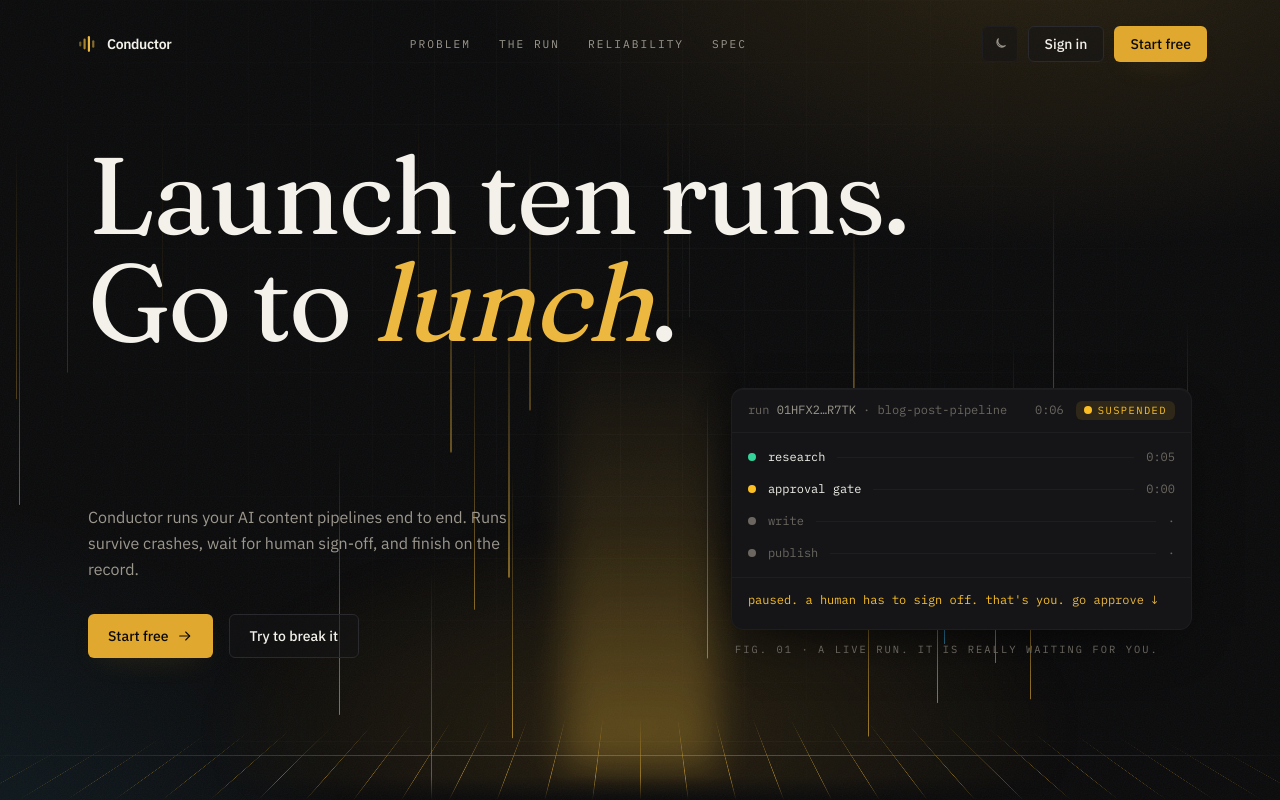
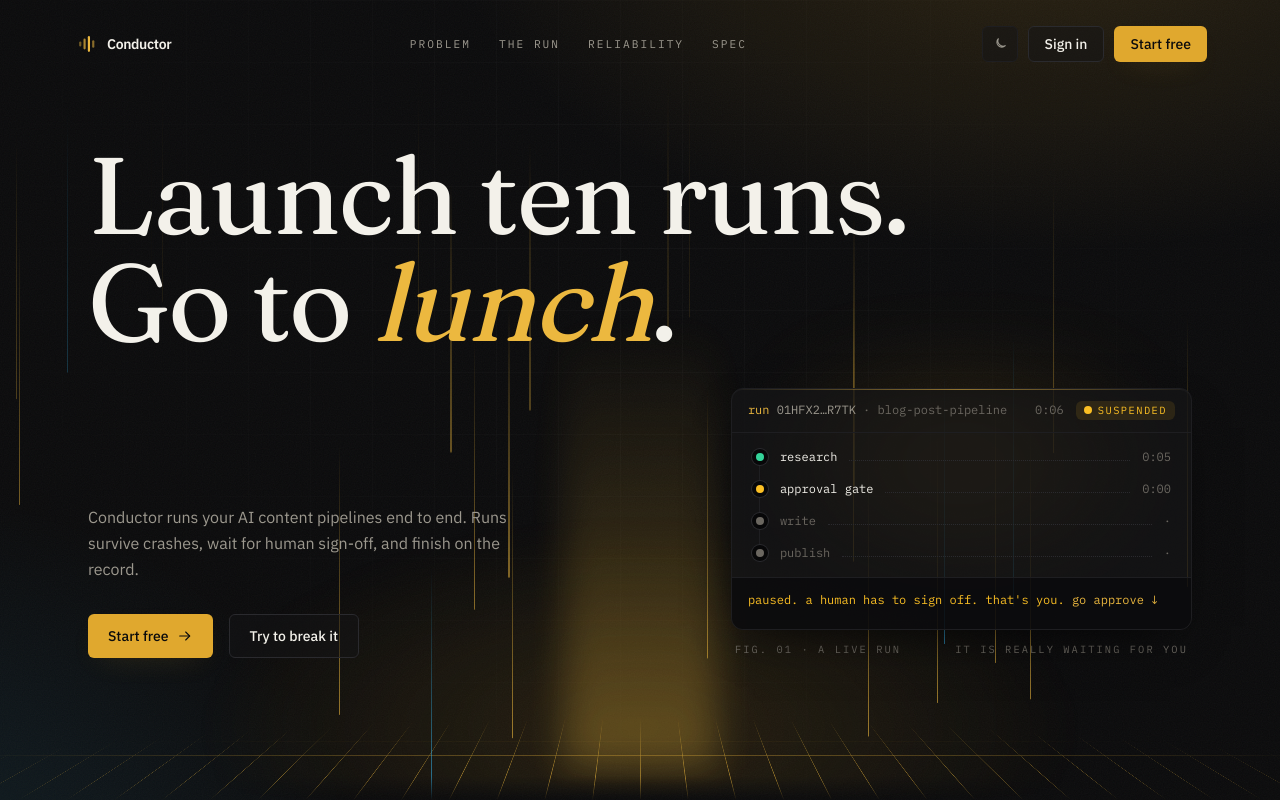
Before and after one commit to avinash-1707/Conductor, a Next.js app in the folder apps/web/: page / in a window 1280 px wide. Shown: the top 800 px of the page. Built offline with nearby package versions, Linux system fonts and the light colour scheme.

Commit message:
feat: glass-console styling for hero run ledger
Translucent blurred panel with accent top hairline and halo so it
sits inside the hero glow, ringed status dots over a miniature
timeline rail, dotted print-style leaders, inset live line, split
fig caption.

```diff
--- a/apps/web/components/landing/run-ledger.tsx
+++ b/apps/web/components/landing/run-ledger.tsx
@@ -41,8 +41,10 @@
 
 /**
  * The hero artifact: a live ledger of the page's demo run. It starts on its
- * own, suspends at the approval gate, and waits for the visitor — the rest
- * of the page is the same run, told in full.
+ * own, suspends at the approval gate, and waits for the visitor; the rest
+ * of the page is the same run, told in full. Styled as a glass console over
+ * the hero's glow: blurred translucent surface, accent top hairline, and a
+ * miniature timeline rail through the step dots.
  */
 export function RunLedger() {
   const run = useDemoRun();
@@ -64,17 +66,29 @@
   );
 
   const totalMs =
-    run.startedAt === null
-      ? 0
-      : (run.finishedAt ?? now) - run.startedAt;
+    run.startedAt === null ? 0 : (run.finishedAt ?? now) - run.startedAt;
 
   return (
-    <figure className="w-full">
-      <div className="rounded-xl border border-line-soft bg-surface shadow-[var(--shadow-card)]">
+    <figure className="relative w-full">
+      {/* Halo so the panel sits inside the hero's glow instead of on it. */}
+      <div
+        aria-hidden
+        className="absolute -inset-8 rounded-[2.5rem] bg-[radial-gradient(58%_58%_at_50%_32%,var(--glow-accent),transparent_72%)] blur-2xl"
+      />
+
+      <div className="relative overflow-hidden rounded-xl border border-line-soft bg-[color-mix(in_oklab,var(--bg-surface)_78%,transparent)] shadow-[var(--shadow-card)] backdrop-blur-md">
+        {/* Accent hairline along the top edge. */}
+        <div
+          aria-hidden
+          className="absolute inset-x-0 top-0 h-px bg-[linear-gradient(90deg,transparent,color-mix(in_oklab,var(--accent-primary)_55%,transparent),transparent)]"
+        />
+
         {/* Header */}
         <div className="flex items-center justify-between gap-3 border-b border-line-soft px-4 py-3">
           <span className="truncate font-mono text-xs text-faint">
-            run <span className="text-muted">01HFX2…R7TK</span> · blog-post-pipeline
+            <span className="text-accent">run</span>{" "}
+            <span className="text-muted">01HFX2…R7TK</span> ·
+            blog-post-pipeline
           </span>
           <div className="flex shrink-0 items-center gap-3">
             <span className="font-mono text-xs tabular-nums text-faint">
@@ -87,22 +101,26 @@
           </div>
         </div>
 
-        {/* Step rows */}
-        <ul className="px-2 py-2">
+        {/* Step rows over a miniature timeline rail. */}
+        <ul className="relative px-3 py-2">
+          <span
+            aria-hidden
+            className="absolute bottom-7 top-7 left-[1.69rem] w-px bg-line-soft"
+          />
           {STEPS.map((step) => {
             const status = stepStatus(phase, step.key);
             const [start, end] = ends[step.key];
             const duration =
-              start === null
-                ? "·"
-                : formatElapsed((end ?? now) - start);
+              start === null ? "·" : formatElapsed((end ?? now) - start);
             return (
               <li
                 key={`${step.key}-${status}`}
-                className="status-flash flex items-center gap-3 rounded-md px-2 py-2"
+                className="status-flash relative flex items-center gap-3 rounded-md px-2 py-2"
                 style={{ "--flash": FLASH[status] } as CSSProperties}
               >
-                <StatusDot status={status} pulse={status === "running"} />
+                <span className="relative z-10 grid h-4 w-4 shrink-0 place-items-center rounded-full bg-inset ring-1 ring-[color:var(--border-default)]">
+                  <StatusDot status={status} pulse={status === "running"} />
+                </span>
                 <span
                   className={`font-mono text-xs ${
                     status === "pending" ? "text-faint" : "text-ink"
@@ -110,7 +128,10 @@
                 >
                   {step.label}
                 </span>
-                <span aria-hidden className="h-px flex-1 bg-line-soft" />
+                <span
+                  aria-hidden
+                  className="mb-1 flex-1 self-end border-b border-dotted border-[color:var(--border-default)]"
+                />
                 <span className="font-mono text-xs tabular-nums text-faint">
                   {duration}
                 </span>
@@ -120,11 +141,20 @@
         </ul>
 
         {/* Live line */}
-        <div className="min-h-[3.25rem] border-t border-line-soft px-4 py-3 font-mono text-xs leading-5">
-          {phase === "boot" && <span className="text-faint">scheduling run…</span>}
+        <div className="min-h-[3.25rem] border-t border-line-soft bg-[color-mix(in_oklab,var(--bg-inset)_55%,transparent)] px-4 py-3 font-mono text-xs leading-5">
+          {phase === "boot" && (
+            <span className="text-faint">scheduling run…</span>
+          )}
           {phase === "research" && (
             <span className="caret text-muted">
-              {RESEARCH_LINES[Math.max(0, Math.min(researchLineCount, RESEARCH_LINES.length) - 1)]}
+              {
+                RESEARCH_LINES[
+                  Math.max(
+                    0,
+                    Math.min(researchLineCount, RESEARCH_LINES.length) - 1,
+                  )
+                ]
+              }
             </span>
           )}
           {phase === "suspended" && (
@@ -155,8 +185,10 @@
           )}
         </div>
       </div>
-      <figcaption className="mt-3 px-1 font-mono text-[0.65rem] uppercase tracking-[0.2em] text-faint">
-        fig. 01 · a live run. it is really waiting for you.
+
+      <figcaption className="mt-3 flex items-baseline justify-between px-1 font-mono text-[0.65rem] uppercase tracking-[0.2em] text-faint">
+        <span>fig. 01 · a live run</span>
+        <span>it is really waiting for you</span>
       </figcaption>
     </figure>
   );
```
